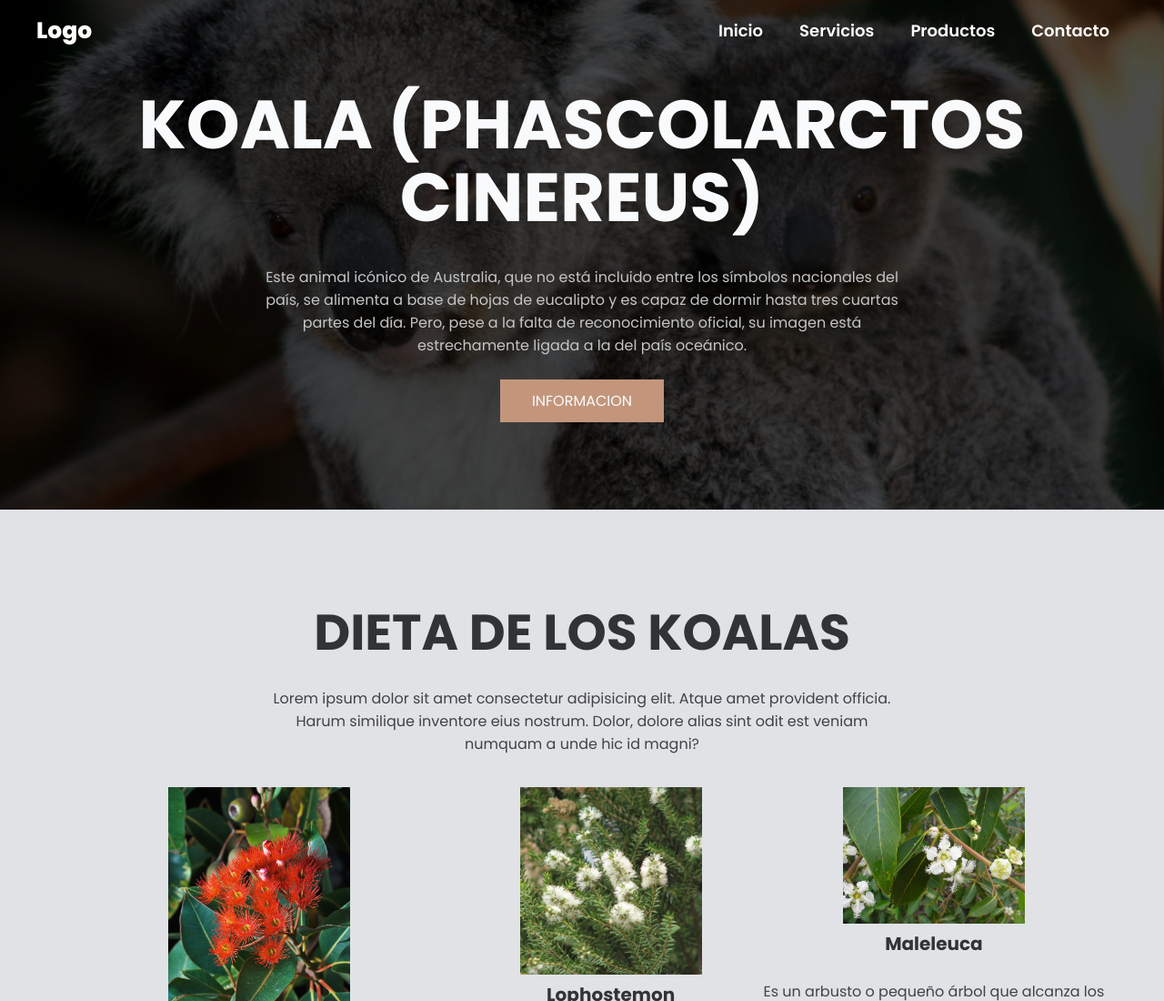
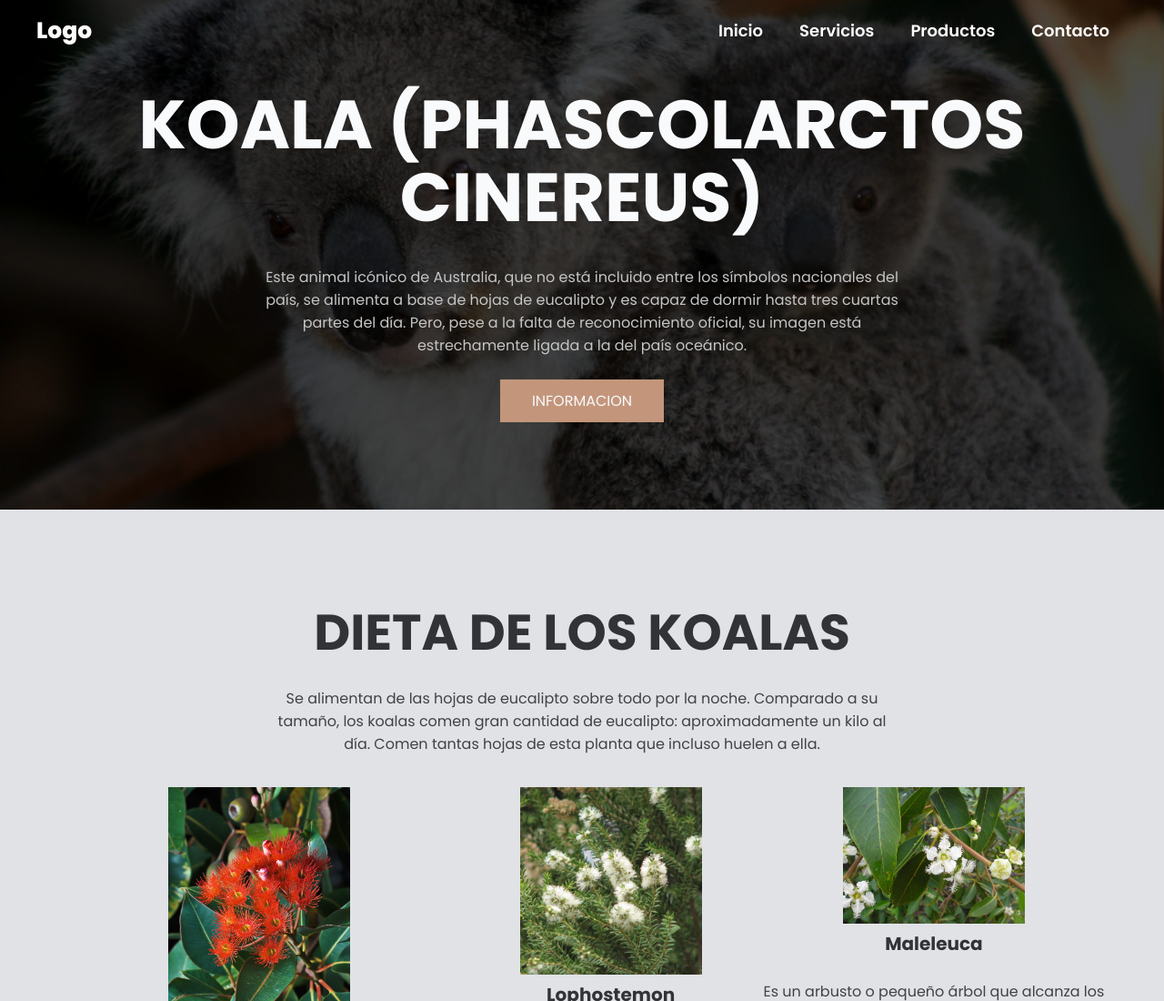
Before and after one commit to OmarGal/koala, a plain HTML site: page index.html in a window 1280 px wide. Shown: the top 1100 px of the page at 91% size. Drawn offline with Linux system fonts and the light colour scheme.

Commit message:
párrafo

```diff
--- a/index.html
+++ b/index.html
@@ -44,9 +44,7 @@
         <div class="coffee-content container">
             <h2>Dieta de los koalas</h2>
             <p class="txt-p">
-                Lorem ipsum dolor sit amet consectetur adipisicing elit.
-                Atque amet provident officia. Harum similique inventore eius nostrum.
-                Dolor, dolore alias sint odit est veniam numquam a unde hic id magni?
+                Se alimentan de las hojas de eucalipto sobre todo por la noche. Comparado a su tamaño, los koalas comen gran cantidad de eucalipto: aproximadamente un kilo al día. Comen tantas hojas de esta planta que incluso huelen a ella.
             </p>
             <div class="coffee-group">
 
```
